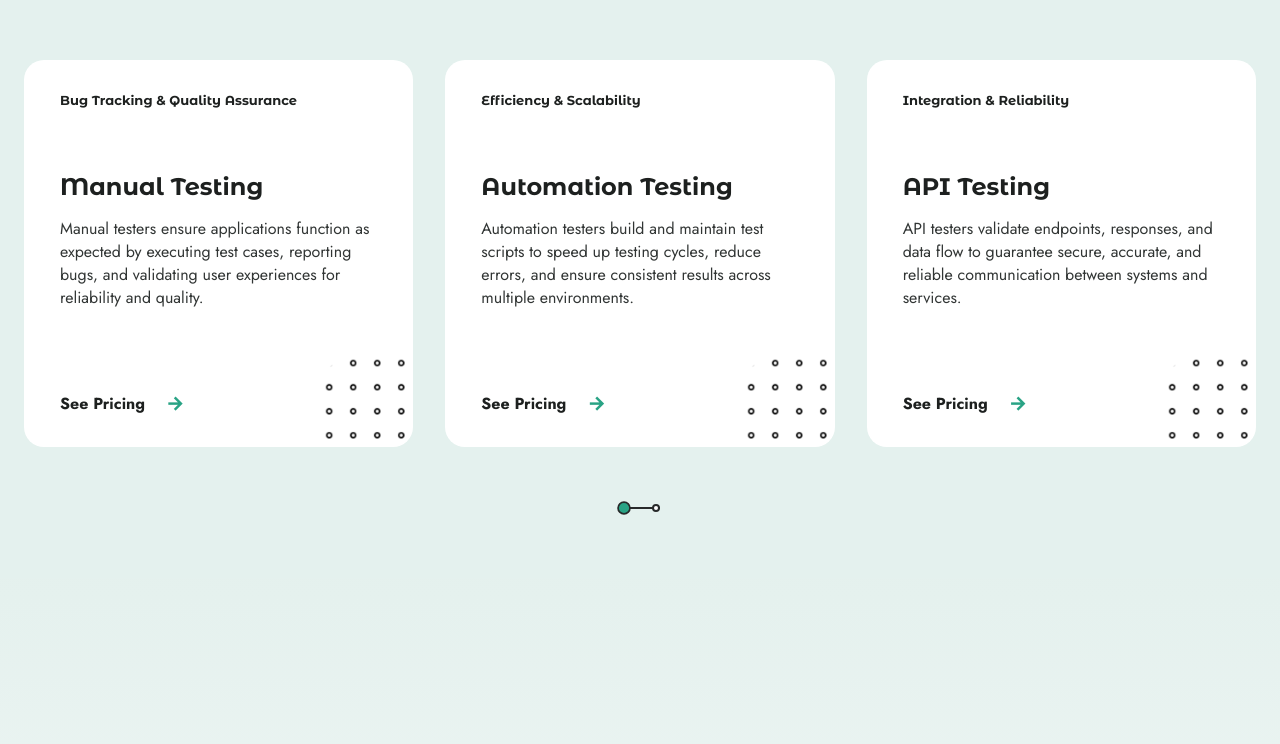
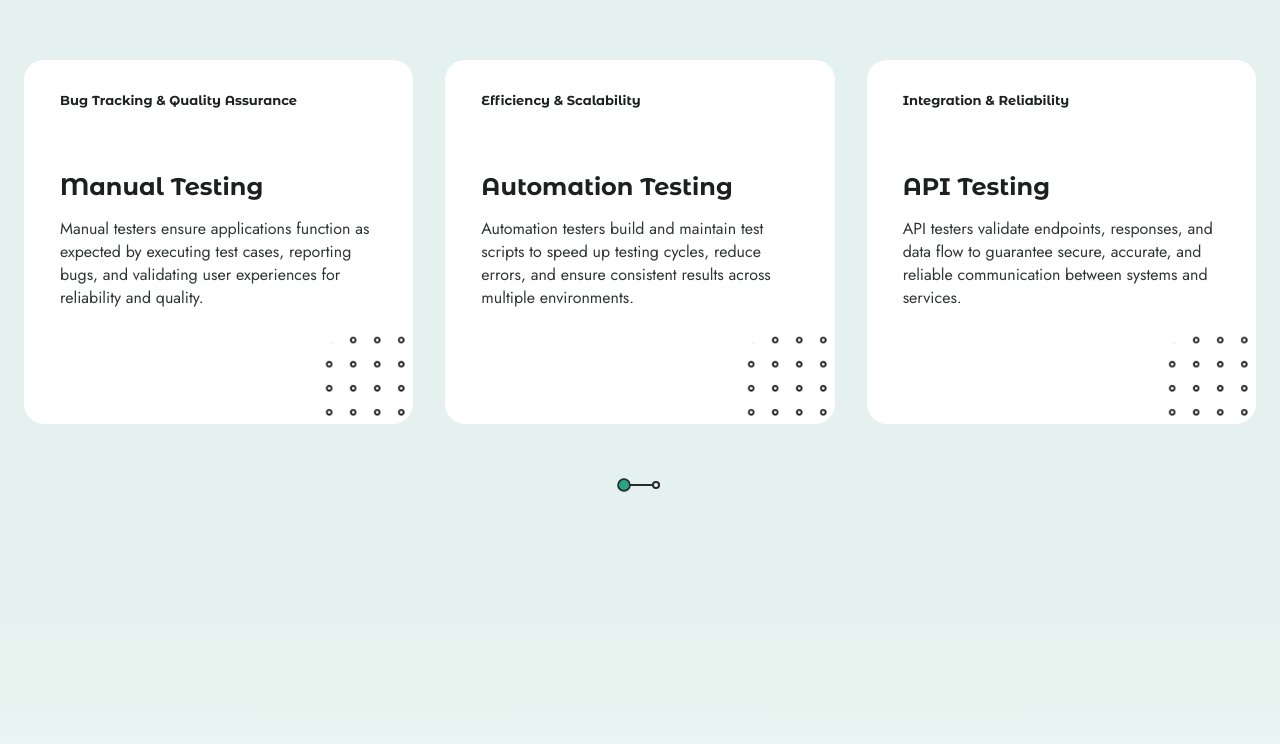
Before and after one commit to cjp-engr/cjp-portfolio-2025, a website: page index.html in a window 1280 px wide. Shown: the part 1045-1789 px from the top of the page. Drawn offline with nearby package versions, Linux system fonts and the light colour scheme; files whose address does not match are found by name.

Commit message:
update portfolio

```diff
--- a/index.html
+++ b/index.html
@@ -167,7 +167,7 @@
               <p class="services-description">Manual testers ensure applications function as expected
                 by executing test cases, reporting bugs, and validating user experiences for reliability and quality.
               </p>
-              <a href="" class="link">See Pricing <i class="ri-arrow-right-line link-icon"></i> </a>
+              <!-- <a href="" class="link">See Pricing <i class="ri-arrow-right-line link-icon"></i> </a> -->
             </div>
 
             <div class="swiper-slide card">
@@ -176,7 +176,7 @@
               <h3 class="services-title">Automation Testing</h3>
               <p class="services-description">Automation testers build and maintain test scripts to speed up
                 testing cycles, reduce errors, and ensure consistent results across multiple environments.</p>
-              <a href="" class="link">See Pricing <i class="ri-arrow-right-line link-icon"></i> </a>
+              <!-- <a href="" class="link">See Pricing <i class="ri-arrow-right-line link-icon"></i> </a> -->
             </div>
 
             <div class="swiper-slide card">
@@ -185,7 +185,7 @@
               <h3 class="services-title">API Testing</h3>
               <p class="services-description">API testers validate endpoints, responses, and data
                 flow to guarantee secure, accurate, and reliable communication between systems and services.</p>
-              <a href="" class="link">See Pricing <i class="ri-arrow-right-line link-icon"></i> </a>
+              <!-- <a href="" class="link">See Pricing <i class="ri-arrow-right-line link-icon"></i> </a> -->
             </div>
 
             <div class="swiper-slide card">
@@ -195,7 +195,7 @@
               <p class="services-description">Mobile developers create modern apps with smooth
                 UI/UX and robust performance using Flutter, delivering consistent experiences across iOS and Android.
               </p>
-              <a href="" class="link">See Pricing <i class="ri-arrow-right-line link-icon"></i> </a>
+              <!-- <a href="" class="link">See Pricing <i class="ri-arrow-right-line link-icon"></i> </a> -->
             </div>
 
           </div>
```
